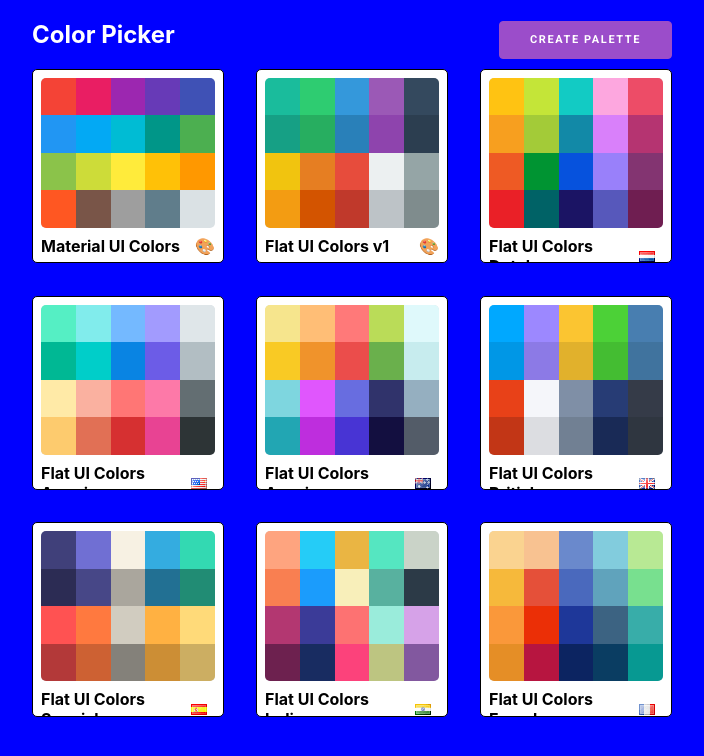
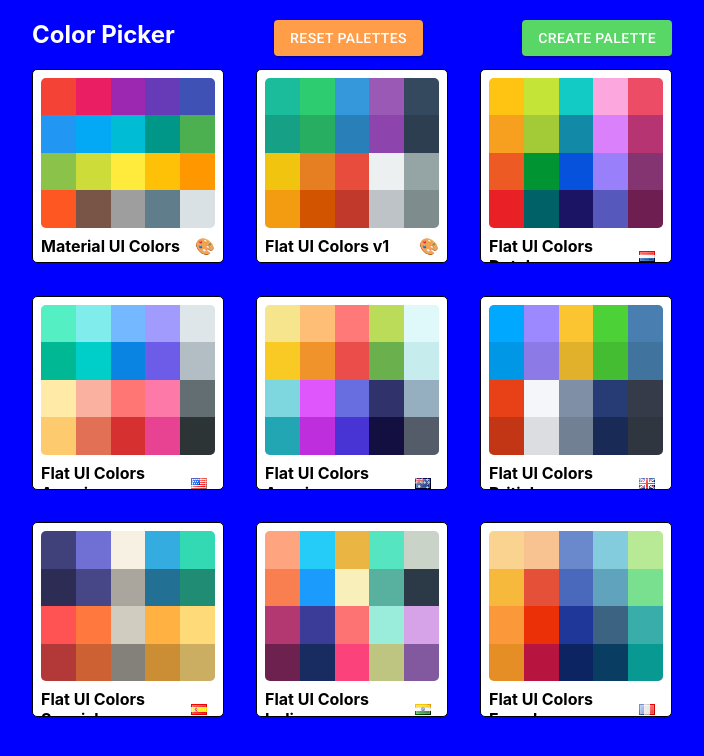
Before and after one commit to philipng88/color-picker, a React (Create React App) app: page / in a window 1280 px wide. Shown: the top 756 px of the page, without its empty margins (288-992 px from the left). Built offline with nearby package versions, Linux system fonts and the light colour scheme.

Commit message:
added fade animations when removing palettes from palette list; added button to reset palette list

```diff
--- a/src/components/Palette/MiniPalette/MiniPalette.js
+++ b/src/components/Palette/MiniPalette/MiniPalette.js
@@ -16,8 +16,7 @@
         style={{ transition: "all .3s ease-in-out" }}
         onClick={(event) => {
           event.stopPropagation();
-          if (window.confirm("Are you sure you want to delete this palette?"))
-            handleDelete(id);
+          handleDelete(id);
         }}
       />
       <ColorsWrapper>
--- a/src/components/Palette/PaletteList/PaletteList.js
+++ b/src/components/Palette/PaletteList/PaletteList.js
@@ -1,43 +1,69 @@
 import React from "react";
 import { Link, withRouter } from "react-router-dom";
+import { CSSTransition } from "react-transition-group";
+import Button from "@material-ui/core/Button";
 import {
   PaletteListWrapper,
   Container,
   Nav,
   PalettesWrapper,
-  CreatePaletteBtn,
+  TransitionStyles,
 } from "./PaletteListStyles";
 import MiniPalette from "../MiniPalette/MiniPalette";
 
 const PaletteList = (props) => {
   const { palettes, history, deletePalette } = props;
+  const transitionTime = 500;
   return (
+    <>
+      <TransitionStyles transitionTime={transitionTime} />
       <PaletteListWrapper>
         <Container>
           <Nav>
             <h1>Color Picker</h1>
-          <CreatePaletteBtn component={Link} to="/palette/new">
+            <Button
+              variant="contained"
+              style={{ backgroundColor: "#ff9d49" }}
+              onClick={() => {
+                localStorage.removeItem("palettes");
+                window.location.reload();
+              }}
+            >
+              reset palettes
+            </Button>
+            <Button
+              component={Link}
+              variant="contained"
+              to="/palette/new"
+              style={{ backgroundColor: "#58d666" }}
+            >
               create palette
-          </CreatePaletteBtn>
+            </Button>
           </Nav>
           <PalettesWrapper>
             {palettes.map((palette) => {
               const { colors, emoji, paletteName, id } = palette;
               return (
+                <CSSTransition
+                  key={id}
+                  classNames="fade"
+                  timeout={transitionTime}
+                >
                   <MiniPalette
                     colors={colors}
                     emoji={emoji}
                     paletteName={paletteName}
-                key={id}
                     id={id}
                     handleDelete={deletePalette}
                     handleOpen={() => history.push(`/palette/${id}`)}
                   />
+                </CSSTransition>
               );
             })}
           </PalettesWrapper>
         </Container>
       </PaletteListWrapper>
+    </>
   );
 };
 
--- a/src/components/Palette/PaletteList/PaletteListStyles.js
+++ b/src/components/Palette/PaletteList/PaletteListStyles.js
@@ -1,6 +1,15 @@
-import styled from "styled-components";
-import Button from "@material-ui/core/Button";
-import { withStyles } from "@material-ui/styles";
+import styled, { createGlobalStyle } from "styled-components";
+import { TransitionGroup } from "react-transition-group";
+
+export const TransitionStyles = createGlobalStyle`
+  .fade-exit {
+    opacity: 1;
+  }
+  .fade-exit-active {
+    opacity: 0;
+    transition: opacity ${({ transitionTime }) => transitionTime}ms ease-out
+  }
+`;
 
 export const PaletteListWrapper = styled.div`
   background-color: blue;
@@ -25,9 +34,13 @@
   justify-content: space-between;
   color: white;
   align-items: baseline;
+  button,
+  a {
+    color: white;
+  }
 `;
 
-export const PalettesWrapper = styled.div`
+export const PalettesWrapper = styled(TransitionGroup)`
   box-sizing: border-box;
   width: 100%;
   display: grid;
@@ -37,29 +50,3 @@
     text-decoration: none;
   }
 `;
-
-export const CreatePaletteBtn = withStyles(() => ({
-  root: {
-    height: "38px",
-    padding: "0 30px",
-    color: "#fff",
-    textAlign: "center",
-    fontSize: "11px",
-    fontWeight: "700",
-    lineHeight: "38px",
-    letterSpacing: "0.1rem",
-    textTransform: "uppercase",
-    textDecoration: "none",
-    whiteSpace: "nowrap",
-    backgroundColor: "#9b4dca",
-    borderRadius: "4px",
-    border: "1px solid #9b4dca",
-    cursor: "pointer",
-    boxSizing: "border-box",
-    "&:hover, &:focus": {
-      borderColor: "#606c76",
-      backgroundColor: "#606c76",
-      outline: "0",
-    },
-  },
-}))(Button);
```
Lines whose indentation alone changed are shown as unchanged.
